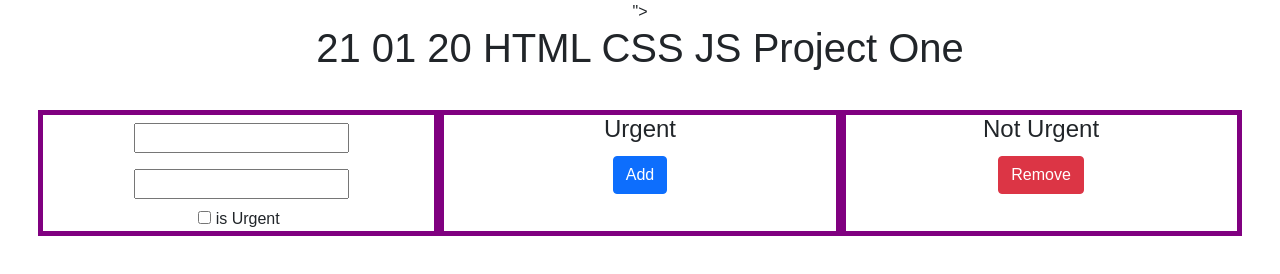
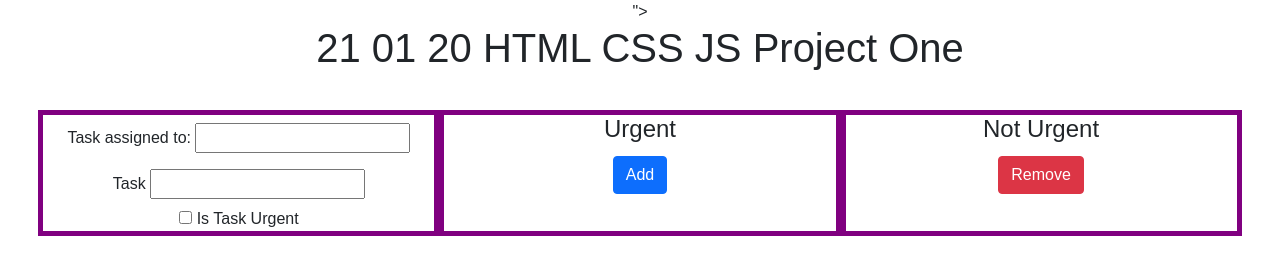
Before and after one commit to cs-parttime-2020-fall/210120-project-one-TiarraWashington, a plain HTML site: page index.html in a window 1280 px wide. Drawn offline with nearby package versions, Linux system fonts and the light colour scheme.

Commit message:
selected input and istaskUrgent using querySelector

```diff
--- a/index.html
+++ b/index.html
@@ -13,18 +13,18 @@
         <div id="form">
             <form>
                 <div>
-                    <!--  -->
-                    <label for=""></label>
-                    <input type="text">
+                <!--  -->
+                    <label for="assignedTo">Task assigned to: </label>
+                    <input type="text" id="assignedTo">
                 </div>
                 <div>
                     <!--  -->
-                    <label for=""></label>
-                    <input type="text">
+                    <label for="taskAssigned">Task</label>
+                    <input type="text" id="taskAssigned">
                 </div>
                 <!--checkbox for isUrgent input before label to position checkbox to the left-->
-                <input type="checkbox" id="isUrgent">
-                <label for="isUrgent">is Urgent</label>
+                <input type="checkbox" id="istaskUrgent">
+                <label for="istaskUrgent">Is Task Urgent</label>
             </div>
             </form>
 
--- a/script.js
+++ b/script.js
@@ -1 +1,8 @@
 console.log(`21 01 20 HTML CSS JS Project One`);
+
+// selected input using querySelector
+let assignedTo = document.querySelector("#assignedTo");
+let taskAssigned = document.querySelector("#taskAssigned");
+// selected checkbox using querySelector
+let istaskUrgent = document.querySelector("#istaskUrgent");
+let
```
